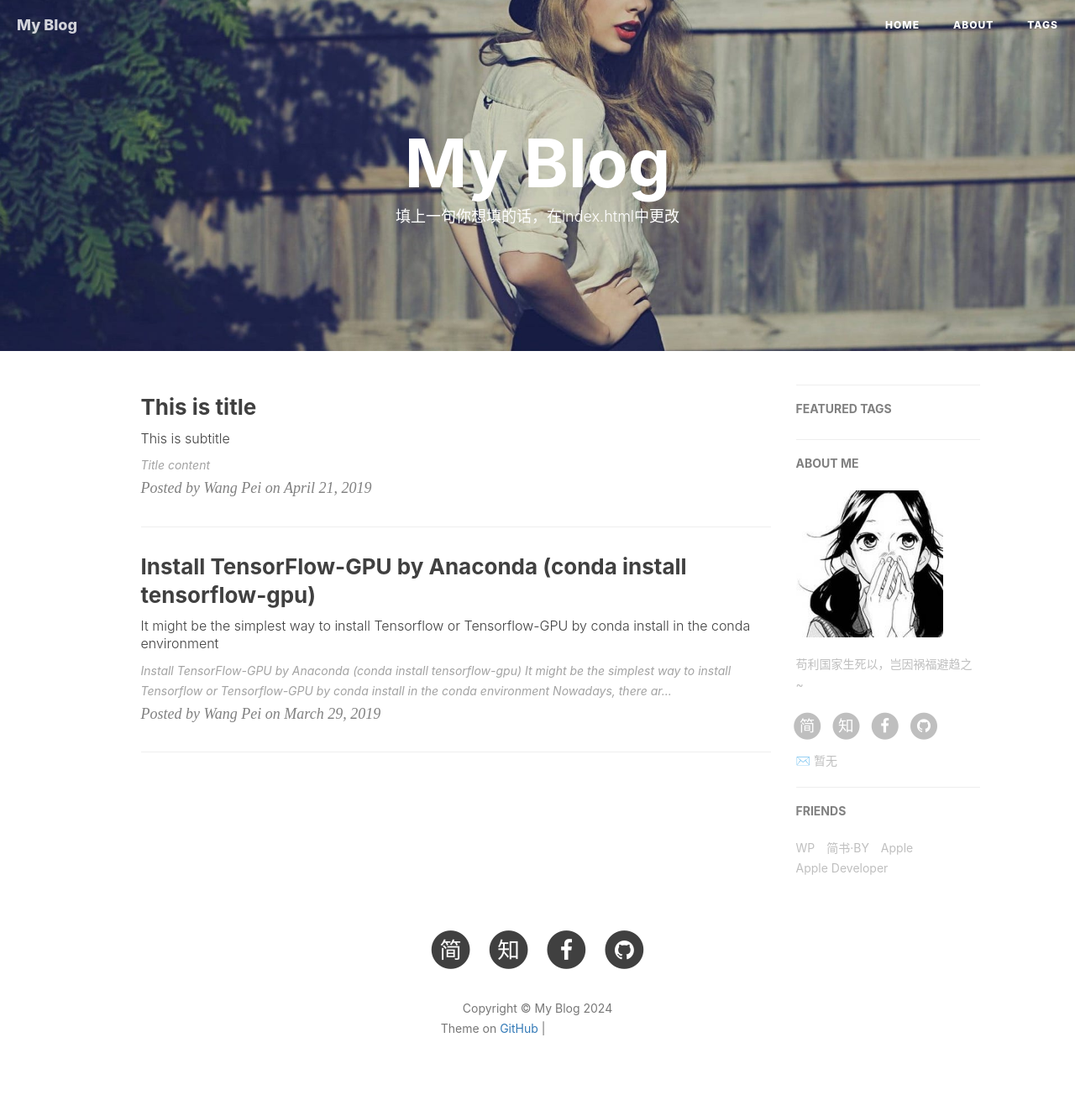
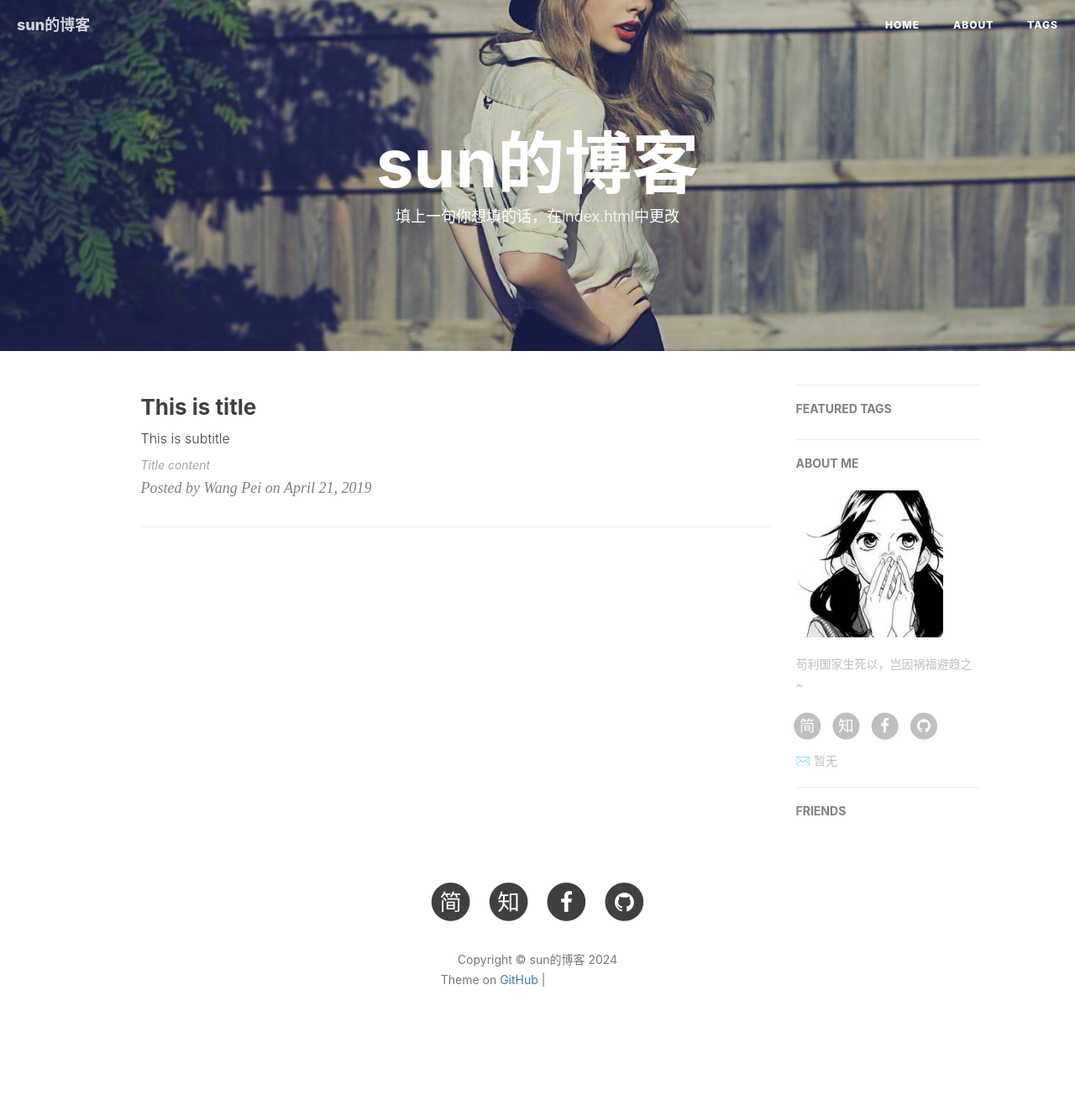
Before and after one commit to SunLijie1118/SunLijie1118.github.io, a Jekyll site: the page built from index.html, in a window 1280 px wide. Shown: the whole page at 84% size. Built offline with Jekyll 4.4.1, drawn with Linux system fonts in a browser that asks for light colours; nearby versions of some CDN libraries; the list of posts is cut into pages by our own code; comment, search, counter and statistics services are not loaded; after the commit the page ends 1271 px from its top, so only the background shows below that; grey boxes are pictures that could not be loaded.

Commit message:
feat:设置个人配置

````diff
--- a/_config.yml
+++ b/_config.yml
@@ -1,9 +1,9 @@
 # Site settings
-title: My Blog
-SEOTitle: 我的博客 | My Blog
+title: sun的博客
+SEOTitle: sun的博客
 header-img: img/post-bg-desk.jpg
 email: 暂无
-description: "嗨，我是孙丽杰，一名前端开发者。"
+description: "嗨，我是sun，一名前端开发者。"
 keyword: "我的博客"
 url: "http://SunLijie1118.github.io"          # your host, for absolute URL
 baseurl: ""      # for example, '/blog' if your blog hosted on 'host/blog'
@@ -75,7 +75,7 @@ gitalk:
 ba_track_id:
 # Google Analytics
 ga_track_id:             # Format: UA-xxxxxx-xx
-ga_domain:                # 默认的是 auto, 这里我是自定义了的域名，你如果没有自己的域名，需要改成auto
+ga_domain: auto               # 默认的是 auto, 这里我是自定义了的域名，你如果没有自己的域名，需要改成auto
 
 
 
@@ -94,18 +94,4 @@ service-worker: true
 
 
 # Friends
-friends: [
-    {
-        title: "WP",
-        href: "https://wangpei.ink"
-    },{
-        title: "简书·BY",
-        href: "http://www.jianshu.com/u/e71990ada2fd"
-    },{
-        title: "Apple",
-        href: "https://apple.com"
-    },{
-        title: "Apple Developer",
-        href: "https://developer.apple.com/"
-    }
-]
+friends: []
--- a/_posts/2019-03-29-Install-TensorFlow-GPU-by-Anaconda(conda install tensorflow-gpu).md
+++ /dev/null
@@ -1,103 +0,0 @@
----
-layout:     post
-title:      Install TensorFlow-GPU by Anaconda (conda install tensorflow-gpu)
-subtitle:   It might be the simplest way to install Tensorflow or Tensorflow-GPU by conda install in the conda environment
-date:       2019-03-29
-author:     Wang Pei
-header-img: img/art-Anaconda-TensorFlow.jpg
-catalog: true
-tags:
-    - ubuntu
-    - TensorFlow
-    - 深度学习
-    - CUDA
----
-
-
-# Install TensorFlow-GPU by Anaconda (conda install tensorflow-gpu)
-
-It might be the simplest way to install Tensorflow or Tensorflow-GPU by conda install in the conda environment
---
-
-Nowadays, there are many tutorials that instruct how to install tensorflow or tensorflow-gpu. However, some people may feel it too complex just like me, because in those ways, you should download and install [NVIDIA drivers](https://www.nvidia.com/Download/index.aspx?lang=en-us), and then download and install [CUDA](https://developer.nvidia.com/cuda-downloads) (users need to pay attention to the version), afterwards you may sign an agreement and download cuDNN in [NVIDIA Developer](https://developer.nvidia.com/cudnn). Next, install python, and pip install tensorflow-gpu and so on. It's not esay for developer to do these, let alone it might causes some other error such as **version not match**, or **conflict between other python libraries** and so on. Moreover, if you want to [install tensorflow by compilation](https://www.tensorflow.org/install/gpu), it may take much more time.
-
-Thus I strongly reconmend you not to do this, there's a much easier way to install this. Please read the following article.
-
----
-
-## Install Anaconda
->[Anaconda](https://www.anaconda.com/) is a free and open-source distribution of the Python and R programming languages for scientific computing, that aims to simplify package management and deployment.
-
-**You can download anaconda [here](https://www.anaconda.com/distribution/#download-section).**
-
-One of the advantage of anaconda is that it can create **isolated environment** in your device, and you can configure any libraries and toolkits in the 'env' without affect other environment. Once you are nor satisfied of your configuration, you can simplily delete the environment.
-
-Note that in you are in **China**, download anaconda might take a long time due to some resons that cannot say. Instead, you can download it from [**Tsinghua mirror**](https://mirror.tuna.tsinghua.edu.cn/help/anaconda/), and install it **manually**.
-
-After downloading this successfully, try to run the installation file.
-For example, if you use ubuntu, you can cd to the path of the sh file and run the following command:
-
-```bash
-./Anaconda3-5.3.1-Linux-x86_64.sh
-```
-***Attention that you should change the command above to your own installation file name.***
-
-Then you will successfully install Anaconda!
-
-## Create new environment by conda
-
-If you are unwilling to create conda environment (maybe because of lazy), you can skip this section. However, I strongly reconmend you to create this **for the convience in the future**.
-
-Run the command below:
-```bash
-conda create -n tf
-```
-![picture1](/img/20190328post.jpg)
-
-'tf' is the name of your new conda environment, you can try other names as your own interest.
-
-For other management you conda env, you can read [this](https://conda.io/projects/conda/en/latest/user-guide/tasks/manage-environments.html?highlight=environment).
-
-## Install Tensorflow
-
-First, you need to change to the env you have just built by conda:
-```bash
-source activete tf
-```
-![picture2](/img/20190328post2.jpg)
-
-For Chinese users, before starting the installation, you may change the source of conda as the same reason before. For more details, read the webcite of [Tsinghua Mirror](https://mirror.tuna.tsinghua.edu.cn/help/anaconda/).
-Chinese users should type in this:
-```bash
-conda config --add channels https://mirrors.tuna.tsinghua.edu.cn/anaconda/pkgs/free/
-conda config --add channels https://mirrors.tuna.tsinghua.edu.cn/anaconda/pkgs/main/
-conda config --set show_channel_urls yes
-```
-
-
-Afterwards, type in the command to install TensorFlow you need:
-```bash
-conda install tensorflow-gpu
-```
-![picture3](/img/20190328post3.jpg)
-
-If you want to install a specific version of tensorflow-gpu or cpu veison, you can change the command like this:
-```bash
-conda install tensorflow-gpu=1.10.0  #if you want to install 1.10.0 version
-conda install tensorflow  #if you want to install cpu version
-```
-After anaconda solve the environment, you just need to type in 'y' to confirm the installation.
-
-Anaconda will **automatically** install other libs and toolkits needed by tensorflow(e.g. CUDA, and cuDNN), so you have no need to worry about this.
---
-
-Type in `python` to enter the python environment.
-```python
-import tensorflow as tf
-tf.__version__
-```
-When you see the version of tensorflow, such as 1.10.0, you have successfully install it.
-
-That's all, Thank you.
-
-If you encounter any problems, you can open an issue in the **Comment area**.
````
Also changed, not shown: README.md.
